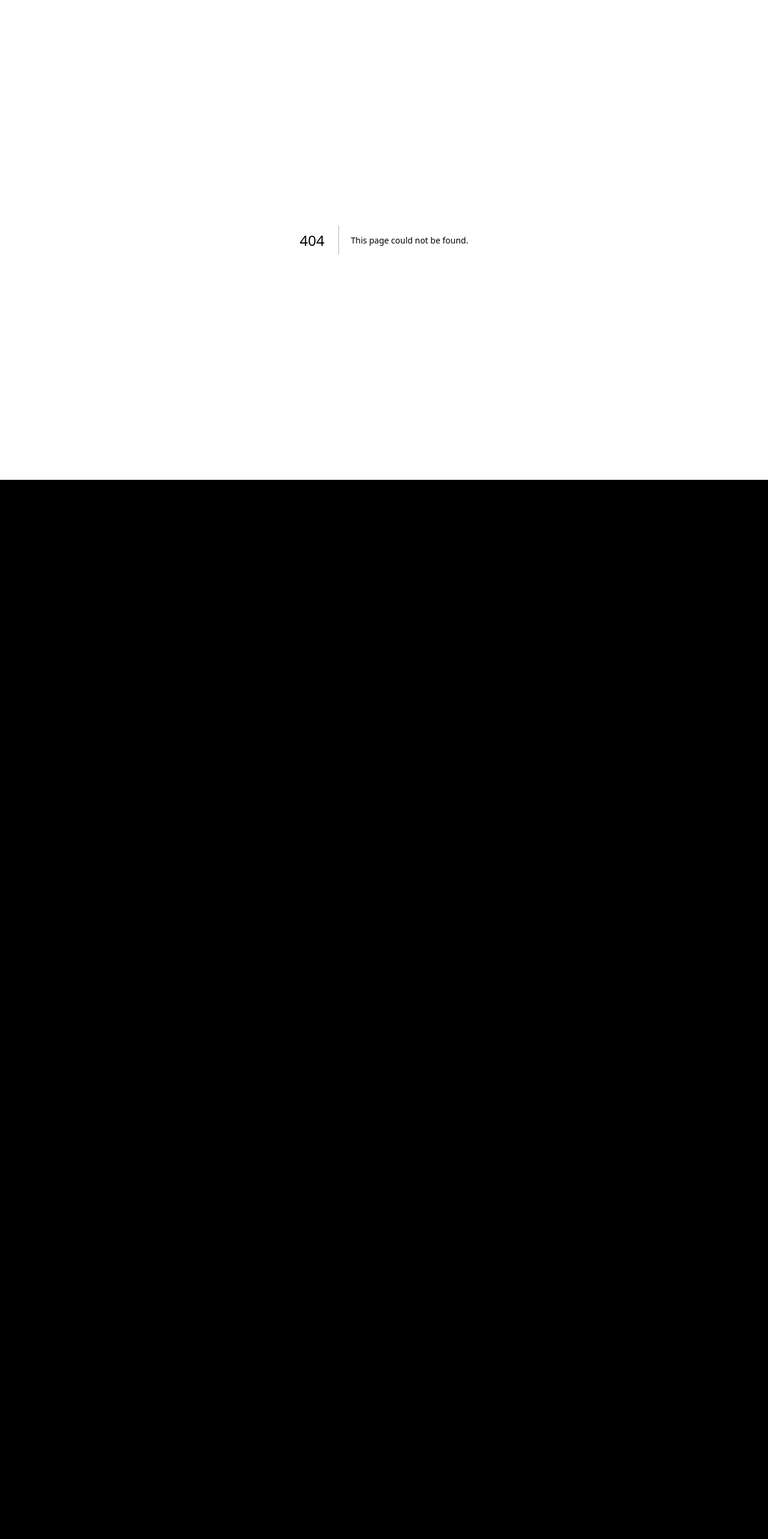
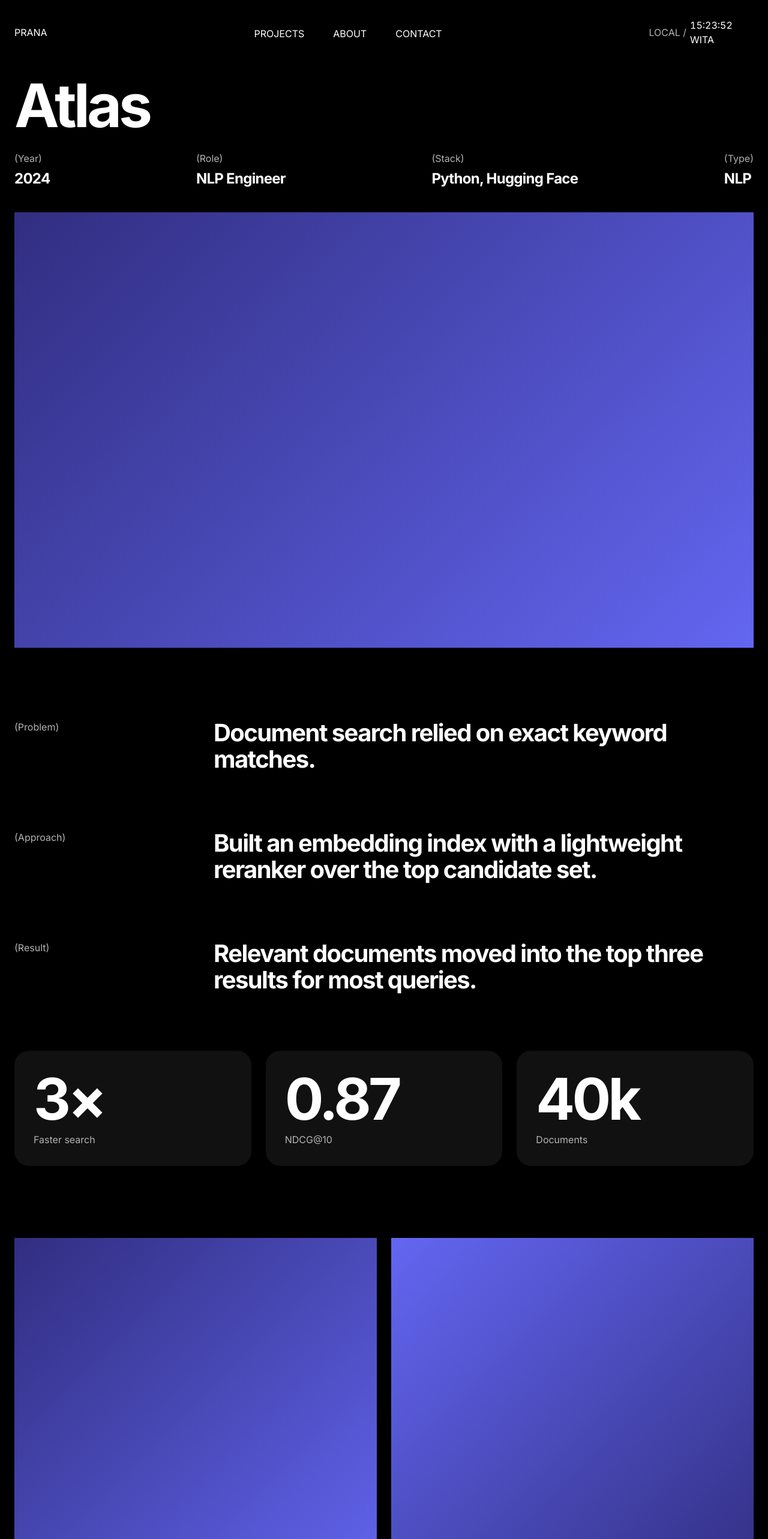
Before and after one commit to mdprana/portfolio, a Next.js app: page /projects/atlas in a window 1280 px wide. Before the commit this address had no page. Shown: the top 2566 px of the page at 60% size. Before the commit the page ends 800 px from the top, so only its background shows below. Built offline with nearby package versions, Linux system fonts and the light colour scheme.

Commit message:
feat(projects): add the projects index and project detail routes
The index carries the filter chips from 18:2; detail pages follow 17:2
with the meta row, case study, metrics, gallery, and next-project link.

```diff
--- /dev/null
+++ b/app/projects/[slug]/page.tsx
@@ -0,0 +1,134 @@
+import type { Metadata } from "next";
+import Link from "next/link";
+import { notFound } from "next/navigation";
+import FitText from "@/components/fit-text";
+import Footer from "@/components/footer";
+import Nav from "@/components/nav";
+import Reveal from "@/components/reveal";
+import { nextProject, projectBySlug, projects } from "@/lib/content";
+
+export function generateStaticParams() {
+  return projects.map((project) => ({ slug: project.slug }));
+}
+
+export async function generateMetadata({
+  params,
+}: {
+  params: Promise<{ slug: string }>;
+}): Promise<Metadata> {
+  const { slug } = await params;
+  const project = projectBySlug(slug);
+  return {
+    title: project ? `${project.title} — ${project.type}` : "Project",
+    description: project?.caseStudy.problem,
+  };
+}
+
+const meta = ["year", "role", "stack", "type"] as const;
+
+/** Project Detail (Figma 17:2) — hero title, meta row, cover, case study, gallery. */
+export default async function ProjectPage({
+  params,
+}: {
+  params: Promise<{ slug: string }>;
+}) {
+  const { slug } = await params;
+  const project = projectBySlug(slug);
+  if (!project) notFound();
+
+  const next = nextProject(project.slug);
+  const rows = [
+    { label: "(Problem)", text: project.caseStudy.problem },
+    { label: "(Approach)", text: project.caseStudy.approach },
+    { label: "(Result)", text: project.caseStudy.result },
+  ];
+
+  const values: Record<(typeof meta)[number], string> = {
+    year: project.year,
+    role: project.role,
+    stack: project.stack,
+    type: project.type,
+  };
+
+  return (
+    <>
+      <Nav />
+      <main>
+        <section className="frame flex flex-col gap-8 pb-10 pt-6">
+          <FitText text={project.title} as="h1" />
+          <dl className="flex flex-wrap justify-between gap-8">
+            {meta.map((key) => (
+              <div key={key} className="flex flex-col gap-1.5">
+                <dt className="label">
+                  {`(${key[0].toUpperCase()}${key.slice(1)})`}
+                </dt>
+                <dd className="text-2xl font-bold tracking-[-0.03em]">
+                  {values[key]}
+                </dd>
+              </div>
+            ))}
+          </dl>
+        </section>
+
+        <div className="frame">
+          <div
+            className="aspect-[1392/820] w-full"
+            style={{
+              backgroundImage: `linear-gradient(135deg, ${project.cover[0]}, ${project.cover[1]})`,
+            }}
+          />
+        </div>
+
+        <section className="frame flex flex-col gap-24 py-[120px]">
+          {rows.map((row) => (
+            <div
+              key={row.label}
+              className="flex flex-col gap-6 md:flex-row md:justify-between"
+            >
+              <span className="label shrink-0">{row.label}</span>
+              <p className="body-xl max-w-[900px]">{row.text}</p>
+            </div>
+          ))}
+
+          <div className="grid gap-6 sm:grid-cols-3">
+            {project.metrics.map((metric) => (
+              <div
+                key={metric.label}
+                className="flex flex-col gap-2 rounded-card bg-surface px-8 py-8"
+              >
+                <span className="text-[96px] font-bold leading-none tracking-[-0.05em]">
+                  {metric.value}
+                </span>
+                <span className="text-base text-muted">{metric.label}</span>
+              </div>
+            ))}
+          </div>
+        </section>
+
+        <section className="frame grid gap-6 pb-[120px] md:grid-cols-2">
+          {[0, 1].map((i) => (
+            <div
+              key={i}
+              className="aspect-[684/700] w-full"
+              style={{
+                backgroundImage: `linear-gradient(135deg, ${
+                  project.cover[i % 2]
+                }, ${project.cover[(i + 1) % 2]})`,
+              }}
+            />
+          ))}
+        </section>
+
+        <Reveal>
+          <Link href={`/projects/${next.slug}`} className="group frame block pb-10">
+            <span className="label">(Next project)</span>
+            <p className="body-xl mt-4 flex items-center gap-4 text-[385px] transition-colors duration-300 group-hover:text-muted">
+              {next.title} →
+            </p>
+          </Link>
+        </Reveal>
+      </main>
+      <Footer />
+    </>
+  );
+}
--- /dev/null
+++ b/app/projects/page.tsx
@@ -0,0 +1,18 @@
+import type { Metadata } from "next";
+import Footer from "@/components/footer";
+import Nav from "@/components/nav";
+import ProjectsGrid from "@/components/projects-grid";
+
+export const metadata: Metadata = { title: "Projects" };
+
+export default function ProjectsPage() {
+  return (
+    <>
+      <Nav />
+      <main>
+        <ProjectsGrid />
+      </main>
+      <Footer />
+    </>
+  );
+}
--- /dev/null
+++ b/components/projects-grid.tsx
@@ -0,0 +1,58 @@
+"use client";
+
+import { useMemo, useState } from "react";
+import FitText from "@/components/fit-text";
+import WorkCard from "@/components/work-card";
+import { filters, projects } from "@/lib/content";
+
+/** Projects page (Figma 18:2) — fit-width title, filter chips, 2-column grid. */
+export default function ProjectsGrid() {
+  const [active, setActive] = useState("All");
+
+  const visible = useMemo(
+    () =>
+      active === "All"
+        ? projects
+        : projects.filter((project) => project.tags.includes(active)),
+    [active],
+  );
+
+  return (
+    <>
+      <header className="frame flex flex-col gap-10 pb-10">
+        <FitText text="Projects" as="h1" />
+        <div className="flex flex-wrap gap-3" role="group" aria-label="Filter projects">
+          {filters.map((filter) => {
+            const on = filter === active;
+            return (
+              <button
+                key={filter}
+                type="button"
+                onClick={() => setActive(filter)}
+                aria-pressed={on}
+                className={`rounded-pill border px-5 py-2.5 text-base transition-colors duration-300 ${
+                  on
+                    ? "border-fg bg-fg text-bg"
+                    : "border-line text-fg hover:border-fg"
+                }`}
+              >
+                {filter}
+              </button>
+            );
+          })}
+        </div>
+      </header>
+
+      <div className="frame pb-[120px]">
+        <div className="grid gap-[72px] md:grid-cols-2 md:gap-x-24">
+          {visible.map((project) => (
+            <WorkCard key={project.slug} project={project} />
+          ))}
+        </div>
+        {visible.length === 0 && (
+          <p className="py-16 text-muted">No projects in this category yet.</p>
+        )}
+      </div>
+    </>
+  );
+}
```
